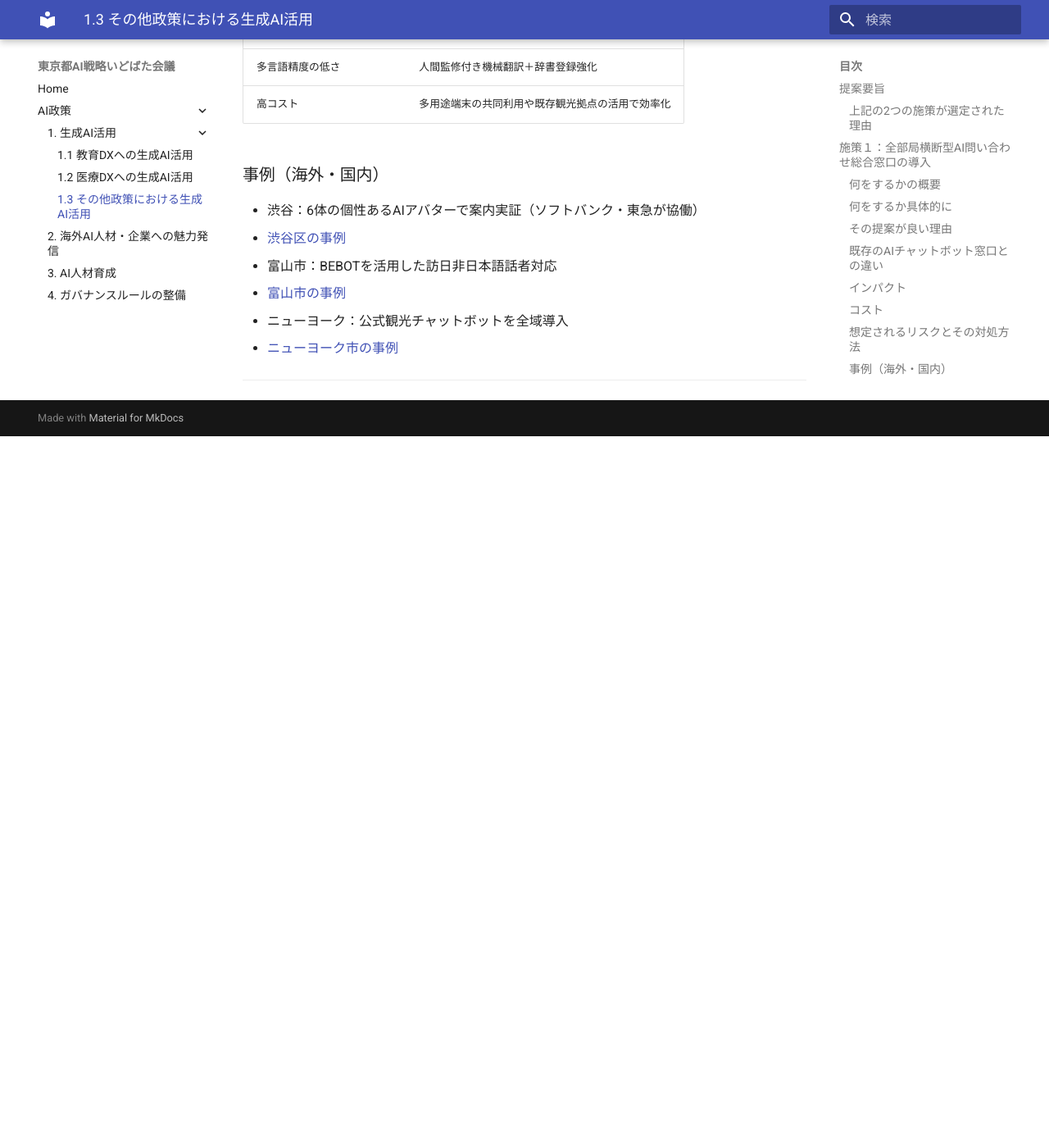
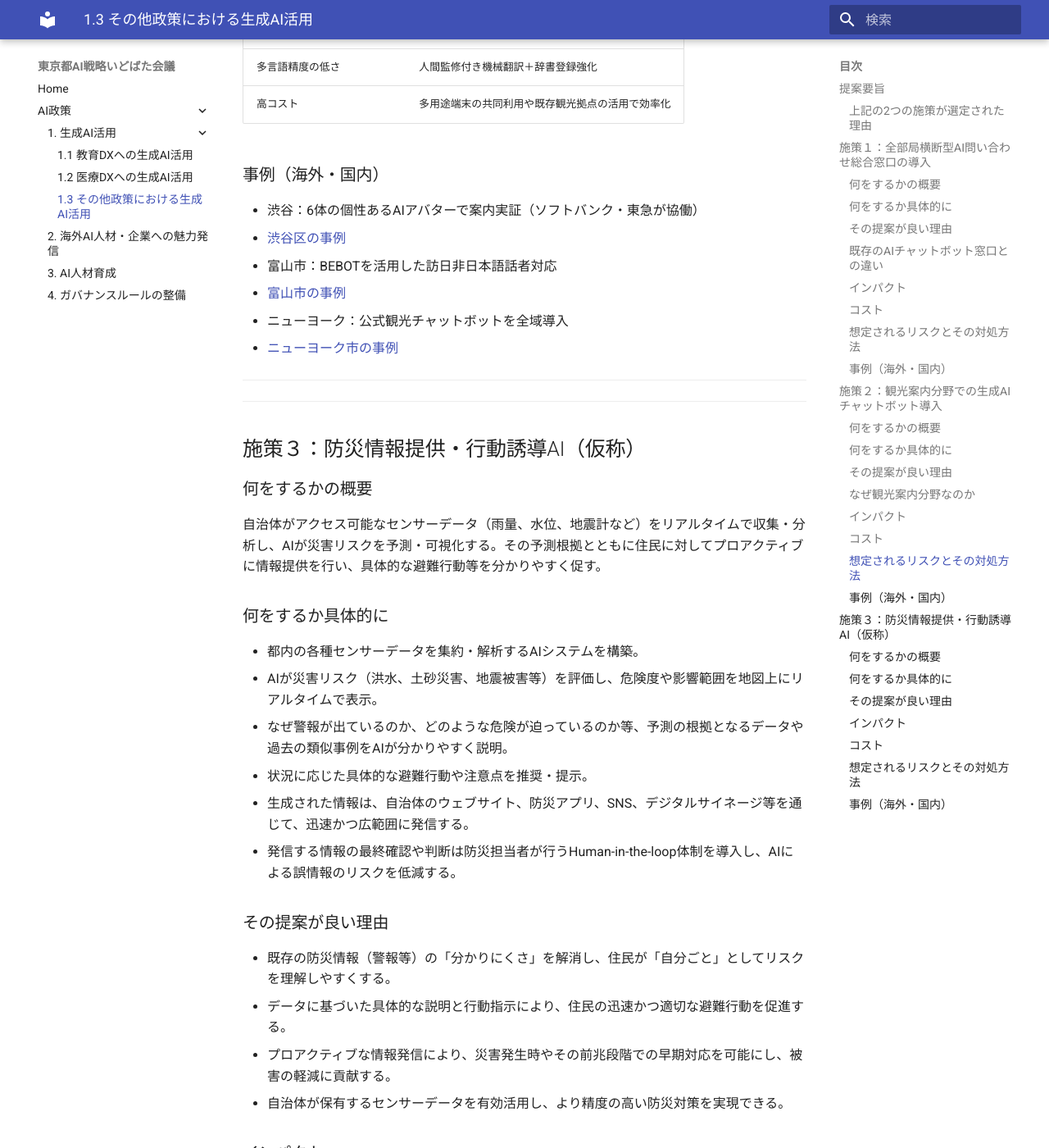
Before and after one commit to takahiroanno2024/2025_ai_idobatakaigi_output, an MkDocs documentation site: the page built from docs/1.3_その他政策における生成AI活用.md, in a window 1280 px wide and 1400 px high, scrolled down 5671 px. Shown: the whole window at 82% size. Built offline with MkDocs 1.6.1 and Material for MkDocs 9.7.7, drawn with Linux system fonts in a browser that asks for light colours; before the commit the page ends 6203 px from its top, so only the background shows below that; some of the changed text lies outside the part shown.

Commit message:
feat: 匿名ユーザーによる施策3（防災AI）の追加提案

```diff
--- a/docs/1.3_その他政策における生成AI活用.md
+++ b/docs/1.3_その他政策における生成AI活用.md
@@ -178,3 +178,55 @@ Web上で個別のFAQやチャットボットをつなぐ既存の"総合案内"
 - ニューヨーク：公式観光チャットボットを全域導入
    - [ニューヨーク市の事例](https://www.business.nyctourism.com/press-media/press-releases/ellis-chat-platform-press-release)
 ---
+
+---
+
+## 施策３：防災情報提供・行動誘導AI（仮称）
+
+### 何をするかの概要
+
+自治体がアクセス可能なセンサーデータ（雨量、水位、地震計など）をリアルタイムで収集・分析し、AIが災害リスクを予測・可視化する。その予測根拠とともに住民に対してプロアクティブに情報提供を行い、具体的な避難行動等を分かりやすく促す。
+
+### 何をするか具体的に
+
+- 都内の各種センサーデータを集約・解析するAIシステムを構築。
+- AIが災害リスク（洪水、土砂災害、地震被害等）を評価し、危険度や影響範囲を地図上にリアルタイムで表示。
+- なぜ警報が出ているのか、どのような危険が迫っているのか等、予測の根拠となるデータや過去の類似事例をAIが分かりやすく説明。
+- 状況に応じた具体的な避難行動や注意点を推奨・提示。
+- 生成された情報は、自治体のウェブサイト、防災アプリ、SNS、デジタルサイネージ等を通じて、迅速かつ広範囲に発信する。
+- 発信する情報の最終確認や判断は防災担当者が行うHuman-in-the-loop体制を導入し、AIによる誤情報のリスクを低減する。
+
+### その提案が良い理由
+
+- 既存の防災情報（警報等）の「分かりにくさ」を解消し、住民が「自分ごと」としてリスクを理解しやすくする。
+- データに基づいた具体的な説明と行動指示により、住民の迅速かつ適切な避難行動を促進する。
+- プロアクティブな情報発信により、災害発生時やその前兆段階での早期対応を可能にし、被害の軽減に貢献する。
+- 自治体が保有するセンサーデータを有効活用し、より精度の高い防災対策を実現できる。
+
+### インパクト
+
+- 時間削減効果とは別に、住民の生命と財産を守るという安全保障上の価値が大きい。
+- 災害発生時の被害軽減、復旧コストの削減に貢献する可能性がある。
+- （具体的な被害軽減効果や経済効果の試算は、導入後の効果測定やさらなる分析が必要）
+
+### コスト
+
+- 初期費用：センサーネットワークとの連携、AIモデル開発、情報配信プラットフォーム構築など、比較的高額になる可能性。（概算 XXXX万円〜 ※要詳細見積もり）
+- 年間運用費：データ監視、AIメンテナンス・アップデート、情報配信システムの維持管理、人的監視体制の運用コスト。（概算 XXXX万円〜 ※要詳細見積もり）
+- 試算根拠：類似の防災システム構築事例や、大規模データ解析プラットフォームの導入費用等を参考に算出する必要がある。
+
+### 想定されるリスクとその対処方法
+
+| リスク                      | 対処方法                                                                 |
+| ------------------------- | ------------------------------------------------------------------------ |
+| AIによる誤った予測・誘導       | Human-in-the-loop体制の導入。予測精度の継続的な評価と改善。段階的な機能解放。                |
+| 住民への情報伝達手段の限界    | ウェブ、アプリ、SNS、エリアメール、広報車、デジタルサイネージなど多様な伝達手段を組み合わせる。 |
+| システム障害・サイバー攻撃による停止 | システムの冗長化、バックアップ体制の確立。セキュリティ対策の徹底。                           |
+| センサーデータの不足・偏り     | センサー設置場所の最適化、データ品質管理の徹底。他の情報源（気象衛星、SNS等）も補助的に活用。 |
+| AIの説明が逆に混乱を招く可能性 | 分かりやすい表現の開発、UXデザインの工夫。ユーザーテストによる改善。                             |
+
+### 事例（海外・国内）
+
+- （国内外で類似の取り組みが増加中。例：気象庁のキキクル、民間企業のリアルタイム浸水予測サービスなど。東京都独自の統合的システムの事例は今後の調査が必要）
+
+---
```
